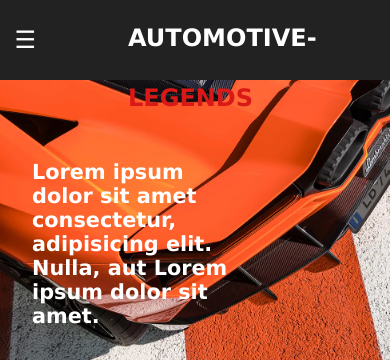
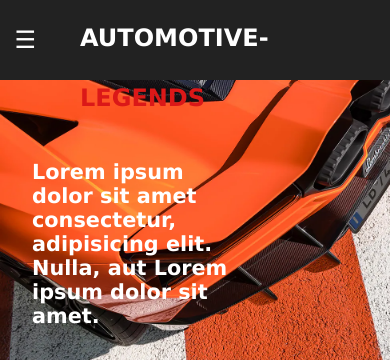
Before and after one commit to Nico-GR12/Web-autos, a plain HTML site: page index.html in a window 390 px wide. Shown: the top 362 px of the page. Drawn offline with Linux system fonts and the light colour scheme.

Commit message:
Update estilos.css

```diff
--- a/css/estilos.css
+++ b/css/estilos.css
@@ -406,7 +406,7 @@ footer a{
     }
 
     .enlace{
-        margin-left: 7em;
+        margin-left: 4em;
     }
 
     nav{
```
